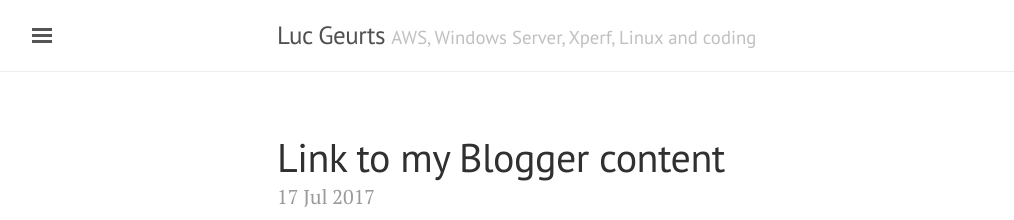
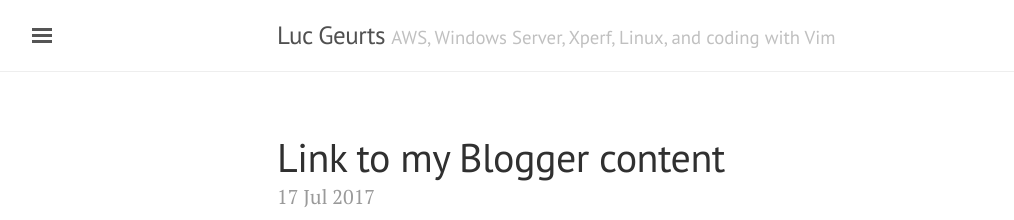
Before and after one commit to lgeurts/lgeurts.github.io, a Jekyll site: the page built from index.html, in a window 1280 px wide and 900 px high. Shown: the top 220 px of the window, without its empty margins (3-1017 px from the left). Built offline with Jekyll 4.4.1, drawn with Linux system fonts in a browser that asks for light colours; nearby versions of some CDN libraries; the list of posts is cut into pages by our own code.

Commit message:
Update _config.yml

```diff
--- a/_config.yml
+++ b/_config.yml
@@ -6,7 +6,7 @@ permalink:           pretty
 
 # Setup
 title:               Luc Geurts
-tagline:             'AWS, Windows Server, Xperf, Linux and coding'
+tagline:             'AWS, Windows Server, Xperf, Linux, and coding with Vim'
 description:         'Musings of a former (Platforms) PFE.'
 url:                 http://lgeurts.github.io
 baseurl:             ''
```
